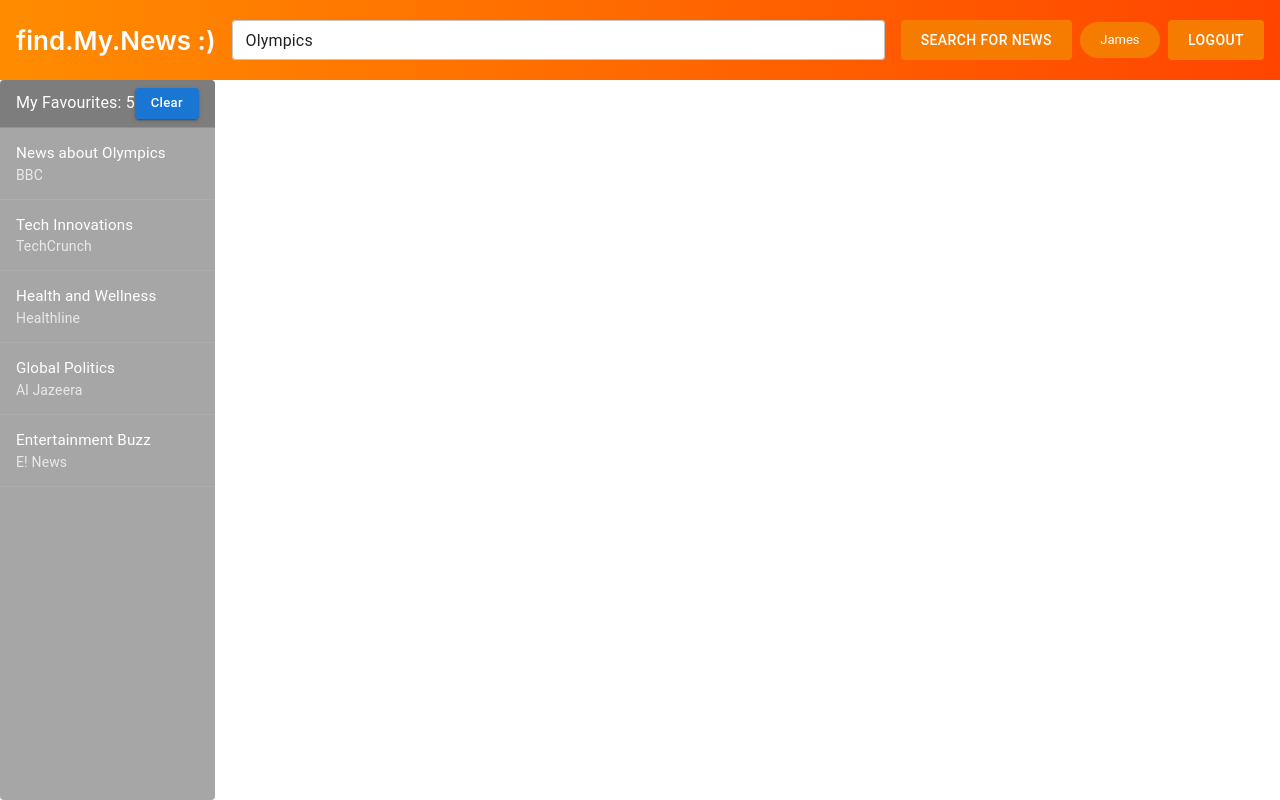
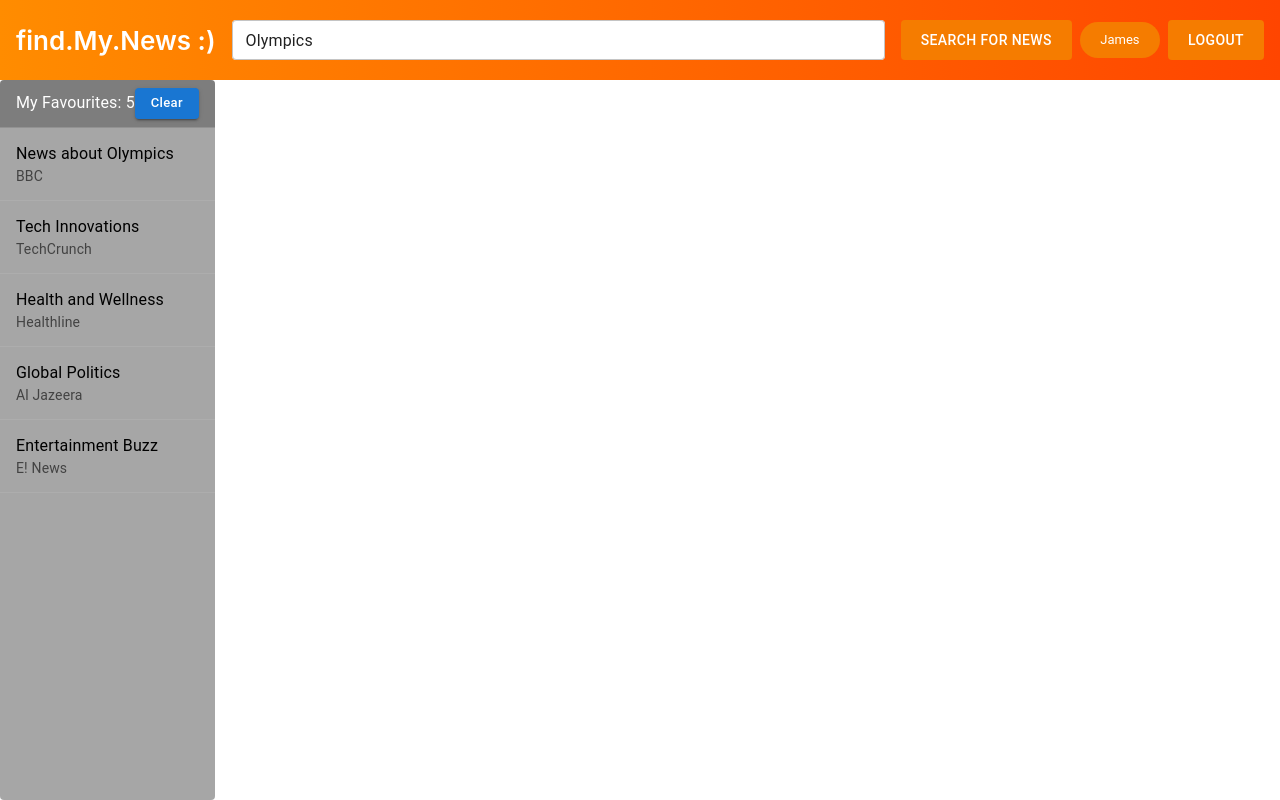
Before and after one commit to jabrij93/news-app, a React (Create React App) app: page /home in a window 1280 px wide. Built offline with nearby package versions, Linux system fonts and the light colour scheme.

Commit message:
simplify code

```diff
--- a/src/components/Home/Home.jsx
+++ b/src/components/Home/Home.jsx
@@ -34,9 +34,7 @@ const Home = () => {
           author: "John D. Rock",
           title: "Entertainment Buzz",
         },
-      ];
-
-
+    ];
 
     const handleSearch = () => {
     };
@@ -62,8 +60,8 @@ return (
           <Grid item xs={12} lg={3} sx={{ height: "100%" }}>
             <MyFavouritesPanel
               handleSetKeyword={setKeyword}
-              myFavourites={myFavourites}               // later you’ll pass state
-              clearmyFavourites={() => {}}     // later you’ll pass real handler
+              myFavourites={myFavourites}
+              clearmyFavourites={() => {}}
             />
           </Grid>
 
--- a/src/components/MyFavouritesPanel/MyFavouritesPanel.jsx
+++ b/src/components/MyFavouritesPanel/MyFavouritesPanel.jsx
@@ -115,7 +115,7 @@ const MyFavouritesPanel = ({
             </Typography>
           ) : (
             <List disablePadding>
-              {favourites.map((fav, idx) => {
+              {favourites.map((fav, id) => {
                 const title = fav?.title || "Untitled";
                 const secondary =
                   fav?.source?.name ||
@@ -123,30 +123,11 @@ const MyFavouritesPanel = ({
                   (fav?.publishedAt ? String(fav.publishedAt) : "");
 
                 return (
-                  <Box key={fav?.url || `${title}-${idx}`}>
+                  <Box key={`${id}`}>
                     <ListItemButton onClick={() => handlePickFavourite(fav)}>
                       <ListItemText
                         primary={title}
                         secondary={secondary}
-                        primaryTypographyProps={{
-                          sx: {
-                            color: "#fff",
-                            fontSize: "0.95rem",
-                            display: "-webkit-box",
-                            WebkitLineClamp: 2,
-                            WebkitBoxOrient: "vertical",
-                            overflow: "hidden",
-                          },
-                        }}
-                        secondaryTypographyProps={{
-                          sx: {
-                            color: "rgba(255,255,255,0.75)",
-                            display: "-webkit-box",
-                            WebkitLineClamp: 1,
-                            WebkitBoxOrient: "vertical",
-                            overflow: "hidden",
-                          },
-                        }}
                       />
                     </ListItemButton>
                     <Divider sx={{ borderColor: "rgba(255,255,255,0.08)" }} />
```
